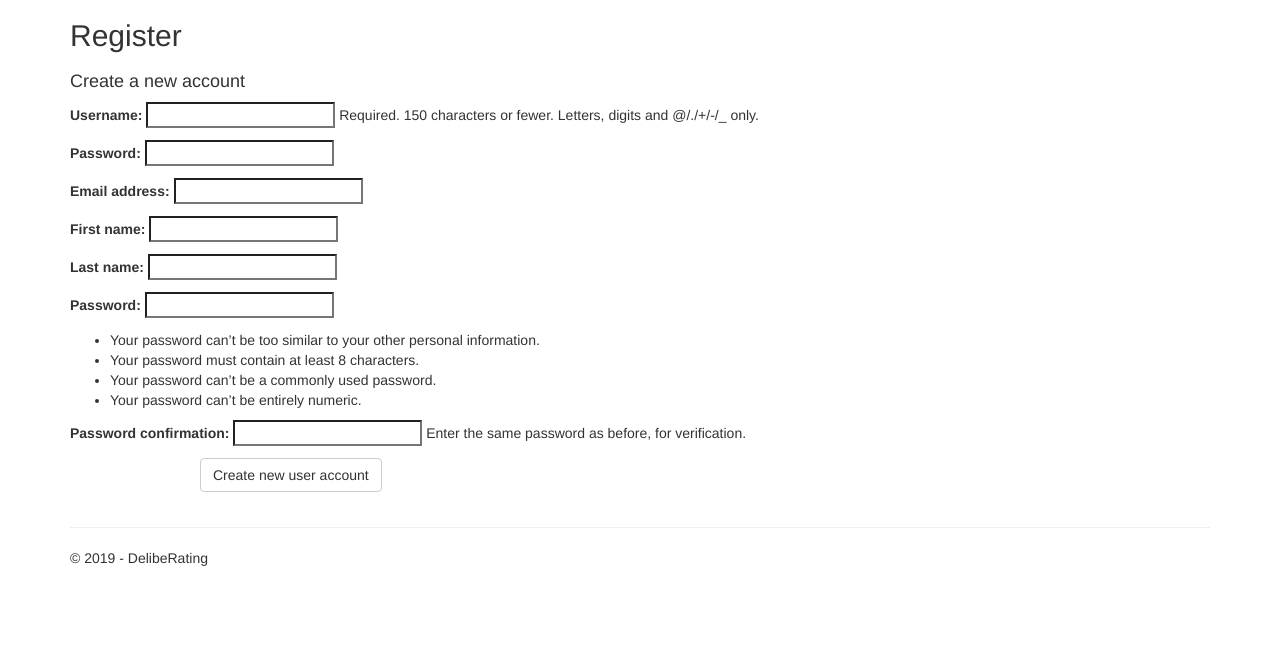
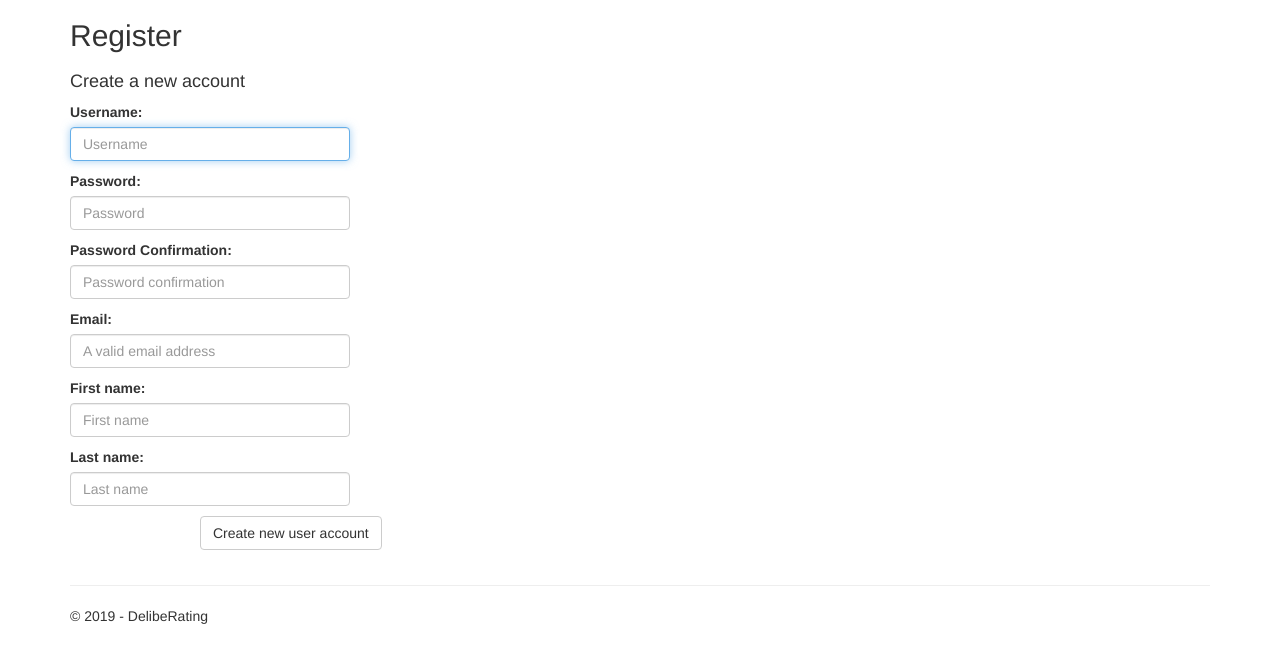
Before and after one commit to Severose/DelibeRating, a Django app: page /register in a window 1280 px wide. Shown: the part 51-714 px from the top of the page. Run offline with Django 3.2, Linux system fonts and the light colour scheme; parts of the project's set-up code (start-up, migrations or seed data) failed here and were passed over; some libraries are stand-ins or nearby versions.

Commit message:
Working on getting CustomUser object populated in DB

```diff
--- a/DelibeRating/DelibeRating/DelibeRating/settings/base.py
+++ b/DelibeRating/DelibeRating/DelibeRating/settings/base.py
@@ -97,6 +97,8 @@ AUTH_PASSWORD_VALIDATORS = [
 
 AUTH_USER_MODEL = 'app.CustomUser'
 
+DATABASE_ROUTERS = ('app.db_router.DBRouter',)
+
 # Login
 LOGIN_REDIRECT_URL = '/'
 
--- a/DelibeRating/DelibeRating/DelibeRating/urls.py
+++ b/DelibeRating/DelibeRating/DelibeRating/urls.py
@@ -5,6 +5,7 @@ Definition of urls for DelibeRating.
 from datetime import datetime
 from django.conf.urls import url
 from django.contrib.auth import views as auth_views
+from django.views.generic import RedirectView
 from app import views as app_views
 from app import forms as app_forms
 
@@ -18,6 +19,7 @@ admin.autodiscover()
 
 urlpatterns = [
     # Examples:
+    url(r'^favicon\.ico$',RedirectView.as_view(url='/static/images/favicon.ico')),
     url(r'^$', app.views.home, name='home'),
     url(r'^contact$', app.views.contact, name='contact'),
     url(r'^about', app.views.about, name='about'),
--- a/DelibeRating/DelibeRating/app/forms.py
+++ b/DelibeRating/DelibeRating/app/forms.py
@@ -19,9 +19,7 @@ class CustomUserAuthenticationForm(AuthenticationForm):
 
     def clean_password2(self):
         password = self.cleaned_data.get('password')
-
         #if
-
         return password
 
     class Meta:
@@ -30,40 +28,79 @@ class CustomUserAuthenticationForm(AuthenticationForm):
 
 class CustomUserCreationForm(UserCreationForm):
 
+    username = forms.CharField(max_length=254,
+                               widget=forms.TextInput({
+                                   'class': 'form-control',
+                                   'placeholder': 'Username'}))
+
+    email = forms.EmailField(max_length=254,
+                               widget=forms.TextInput({
+                                   'class': 'form-control',
+                                   'placeholder': 'A valid email address'}))
+
+    password1 = forms.CharField(label=_("Password"),
+                               widget=forms.PasswordInput({
+                                   'class': 'form-control',
+                                   'placeholder':'Password'}))
+
+    password2 = forms.CharField(label=_("Password Confirmation"),
+                               widget=forms.PasswordInput({
+                                   'class': 'form-control',
+                                   'placeholder':'Password confirmation'}))
+
+    first_name = forms.CharField(max_length=254,
+                               widget=forms.TextInput({
+                                   'class': 'form-control',
+                                   'placeholder': 'First name'}))
+
+    last_name = forms.CharField(max_length=254,
+                               widget=forms.TextInput({
+                                   'class': 'form-control',
+                                   'placeholder': 'Last name'}))
+
     class Meta:
         model = CustomUser
-        fields = ("username", "password", "email", "first_name", "last_name")
+        fields = ("username", "password1", "password2", "email", "first_name", "last_name")
 
-    def clean_username(self):
+    def cleaned_data(self):
+        # Get username
         username = self.cleaned_data['username'].lower()
         r = CustomUser.objects.filter(username=username)
         if r.count():
             raise  ValidationError("Username already exists")
-        return username
 
-    def clean_email(self):
+        # Get password
+        password1 = self.cleaned_data.get('password1')
+        password2 = self.cleaned_data.get('password2')
+        if password1 and password2 and password1 != password2:
+            raise ValidationError("Password don't match")
+
+        # Get email
         email = self.cleaned_data['email'].lower()
         r = CustomUser.objects.filter(email=email)
         if r.count():
             raise  ValidationError("Email already exists")
-        return email
 
-    def clean_password2(self):
-        password1 = self.cleaned_data.get('password1')
-        password2 = self.cleaned_data.get('password2')
+        # Get first and last names
+        first_name = self.cleaned_data['first_name'].lower()
+        last_name = self.cleaned_data['last_name'].lower()
 
-        if password1 and password2 and password1 != password2:
-            raise ValidationError("Password don't match")
+        # Combine all user data
+        return {
+            'username':   username,
+            'password2':  password2,
+            'email':      email,
+            'first_name': first_name,
+            'last_name': last_name,}
 
-        return password2
 
     def save(self, commit=True):
         new_user = CustomUser.objects.create_user(
-            self.cleaned_data['username'],
-            self.cleaned_data['email'],
-            #self.cleaned_data['password2'],
-            #self.cleaned_data['password2'],
-            #self.cleaned_data['password2'],
+            clean_username('username'),
+            clean_password2('password2'),
+            clean_email('email'),
+            clean_firstname('first_name'),
+            clean_lastname('last_name'),
         )
         return new_user
 
--- a/DelibeRating/DelibeRating/app/models.py
+++ b/DelibeRating/DelibeRating/app/models.py
@@ -10,10 +10,13 @@ from django.dispatch import receiver
 
 # Create your models here.
 class CustomUser(AbstractUser):
-    identifier = models.CharField(max_length=40, unique=True)
-    user = models.ForeignKey(settings.AUTH_USER_MODEL)
-    USERNAME_FIELD = 'identifier'
+    username = models.CharField(max_length=254,primary_key=True)
+    email = models.CharField(max_length=254)
+    password = models.CharField(max_length=40)
+    first_name = models.CharField(max_length=50)
+    last_name = models.CharField(max_length=50)
 
     class Meta:
-        verbose_name = ('user')
-        verbose_name_plural = ('users')
+        #verbose_name = ('user')
+        managed = False
+        db_table = 'app_customuser'
--- a/DelibeRating/DelibeRating/app/templates/app/login.html
+++ b/DelibeRating/DelibeRating/app/templates/app/login.html
@@ -11,15 +11,11 @@
                 <h4>Use a local account to log in.</h4>
                 {{ form.as_p }}
                 <input type="submit" value="Log in" class="btn btn-default" />
+                <a href="{% url 'register' %}" class="btn btn-default">Register</a>
 
                 {% if form.errors %}
                 <p class="validation-summary-errors">Please enter a correct user name and password.</p>
                 {% endif %}
-            </form>
-
-            <form action="{% url 'register' %}" method="post" class="form-horizontal">
-                {% csrf_token %}
-                <button class="btn btn-default">Register</button>
             </form>
         </section>
     </div>
--- a/DelibeRating/DelibeRating/app/templates/app/register.html
+++ b/DelibeRating/DelibeRating/app/templates/app/register.html
@@ -10,6 +10,8 @@
                 {% csrf_token %}
                 <h4>Create a new account</h4>
                 {{ form.as_p }}
+                {{ form.errors }}
+                {{ form.non_field_errors }}
                 <!--<h5>or
                     <a href="% url 'login' %">sign in to your account</a>
                 </h5>
--- a/DelibeRating/DelibeRating/app/views.py
+++ b/DelibeRating/DelibeRating/app/views.py
@@ -79,14 +79,30 @@ def register(request):
     print(request)
     if request.method == 'POST':
         print("POST Request")
+        #form = CustomUserCreationForm(initial={
+        #    'username': 'Test123',
+        #    'email': 'nathanrcobb@gmail.com',
+        #    'password1': 'ThisIsATest',
+        #    'password2': 'ThisIsATest',
+        #    'first_name': 'Test',
+        #    'last_name': 'User',})
+
+        #form.fields['username'].widget.render_value = True
+        #form.fields['email'].widget.render_value = True
+        #form.fields['password1'].widget.render_value = True
+        #form.fields['password2'].widget.render_value = True
+        #form.fields['first_name'].widget.render_value = True
+        #form.fields['last_name'].widget.render_value = True
+        #form.save()
+        #return redirect('index')
         form = CustomUserCreationForm(request.POST)
         if form.is_valid():
             print("Form Valid... Saving")
+            cd = form.cleaned_data
+            print(request)
             form.save()
-            #("username", "password", "email", "first_name", "last_name")
-            username = CustomUserCreationForm('username')
-            raw_password = form.cleaned_data.get('password1')
-            user = authenticate(username=username, password=raw_password)
+            user = authenticate(username=form.cleaned_data['username'],
+                                password=form.cleaned_data['password'])
             login(request,user)
             messages.success(request, 'Your account was successfully created!')
             return redirect('index')
@@ -104,7 +120,7 @@ def register(request):
             'title':'Register',
             'message':'Register a new user account.',
             'year':datetime.now().year,
-            'form':CustomUserCreationForm
+            'form':form
         }
     )
 
```
Also changed, not shown: DelibeRating/DelibeRating/app/db_router.py (added, +16 -0 lines), DelibeRating/DelibeRating/app/migrations/0002_auto_20190331_0116.py (added), DelibeRating/DelibeRating/app/static/images/favicon.ico (added), 1 other file.
